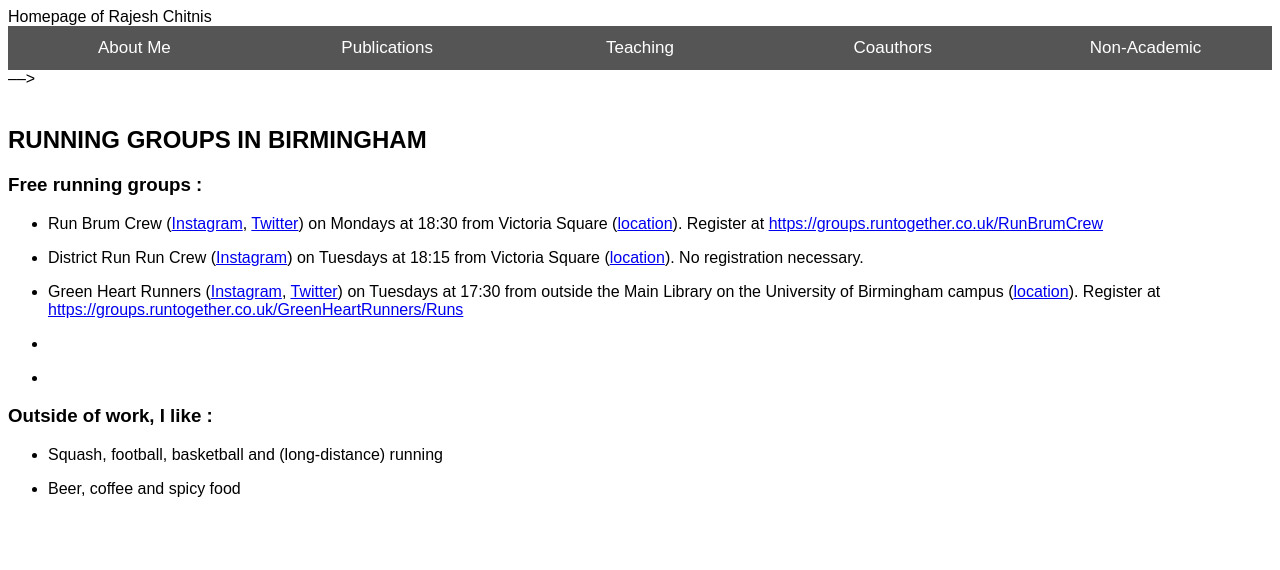
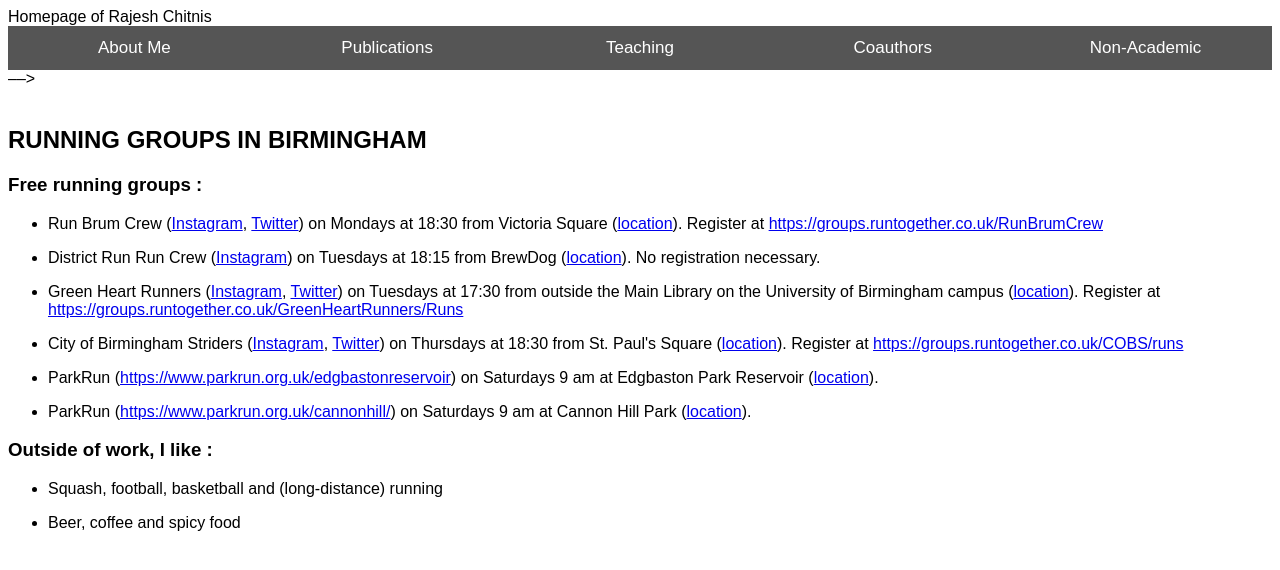
Before and after one commit to rajeshchitnis/rajeshchitnis.github.io, a Jekyll site: the page running.html, which Jekyll copies as it is, in a window 1280 px wide. Shown: the top 570 px of the page. Built offline with Jekyll 4.4.1, drawn with Linux system fonts in a browser that asks for light colours.

Commit message:
Update running.html

```diff
--- a/running.html
+++ b/running.html
@@ -76,13 +76,16 @@ RUNNING GROUPS IN BIRMINGHAM
 
 <li><p> Run Brum Crew (<a href="https://www.instagram.com/runbrumcrew/">Instagram</a>, <a href="https://twitter.com/RunBrumCrew"> Twitter</a>) on Mondays at 18:30 from Victoria Square (<a href="https://goo.gl/maps/MJqsRDA8Mufbihx76">location</a>). Register at <a href="https://groups.runtogether.co.uk/RunBrumCrew">https://groups.runtogether.co.uk/RunBrumCrew</a> </p></li>
 
-<li><p> District Run Run Crew (<a href="https://www.instagram.com/districtrunruncrew/">Instagram</a>) on Tuesdays at 18:15 from Victoria Square (<a href="https://goo.gl/maps/MJqsRDA8Mufbihx76">location</a>). No registration necessary. </p></li>
+<li><p> District Run Run Crew (<a href="https://www.instagram.com/districtrunruncrew/">Instagram</a>) on Tuesdays at 18:15 from BrewDog (<a href="https://goo.gl/maps/CQwn2YGfUPC5f4PX6">location</a>). No registration necessary. </p></li>
 
 <li><p> Green Heart Runners (<a href="https://www.instagram.com/p/CMQGKvqjHW4/">Instagram</a>, <a href="https://twitter.com/heart_runners"> Twitter</a>) on Tuesdays at 17:30 from outside the Main Library on the University of Birmingham campus (<a href="https://goo.gl/maps/8tzM46PmD3kKddZV8">location</a>). Register at <a href="https://groups.runtogether.co.uk/GreenHeartRunners/Runs">https://groups.runtogether.co.uk/GreenHeartRunners/Runs</a> </p></li>
 
-<li><p>  </p></li>
+<li><p> City of Birmingham Striders  (<a href="https://www.instagram.com/cobsrc/">Instagram</a>, <a href="https://twitter.com/RunBrumCrew"> Twitter</a>) on Thursdays at 18:30 from St. Paul's Square (<a href="https://goo.gl/maps/nKPhNGgtqQd6fDWs7">location</a>). Register at <a href="https://groups.runtogether.co.uk/COBS/runs">https://groups.runtogether.co.uk/COBS/runs</a> </p></li>
 
-<li><p>  </p></li>
+<li><p> ParkRun (<a href="https://www.parkrun.org.uk/edgbastonreservoir/">https://www.parkrun.org.uk/edgbastonreservoir</a>) on Saturdays 9 am at Edgbaston Park Reservoir (<a href="https://goo.gl/maps/quU37LptGfxEcTA39">location</a>).</p></li>
+
+<li><p> ParkRun (<a href="https://www.parkrun.org.uk/cannonhill/">https://www.parkrun.org.uk/cannonhill/</a>) on Saturdays 9 am at Cannon Hill Park (<a href="https://goo.gl/maps/nT1km2K9gNufU6t77">location</a>).
+</p></li>
 
 
 </ul>
```
